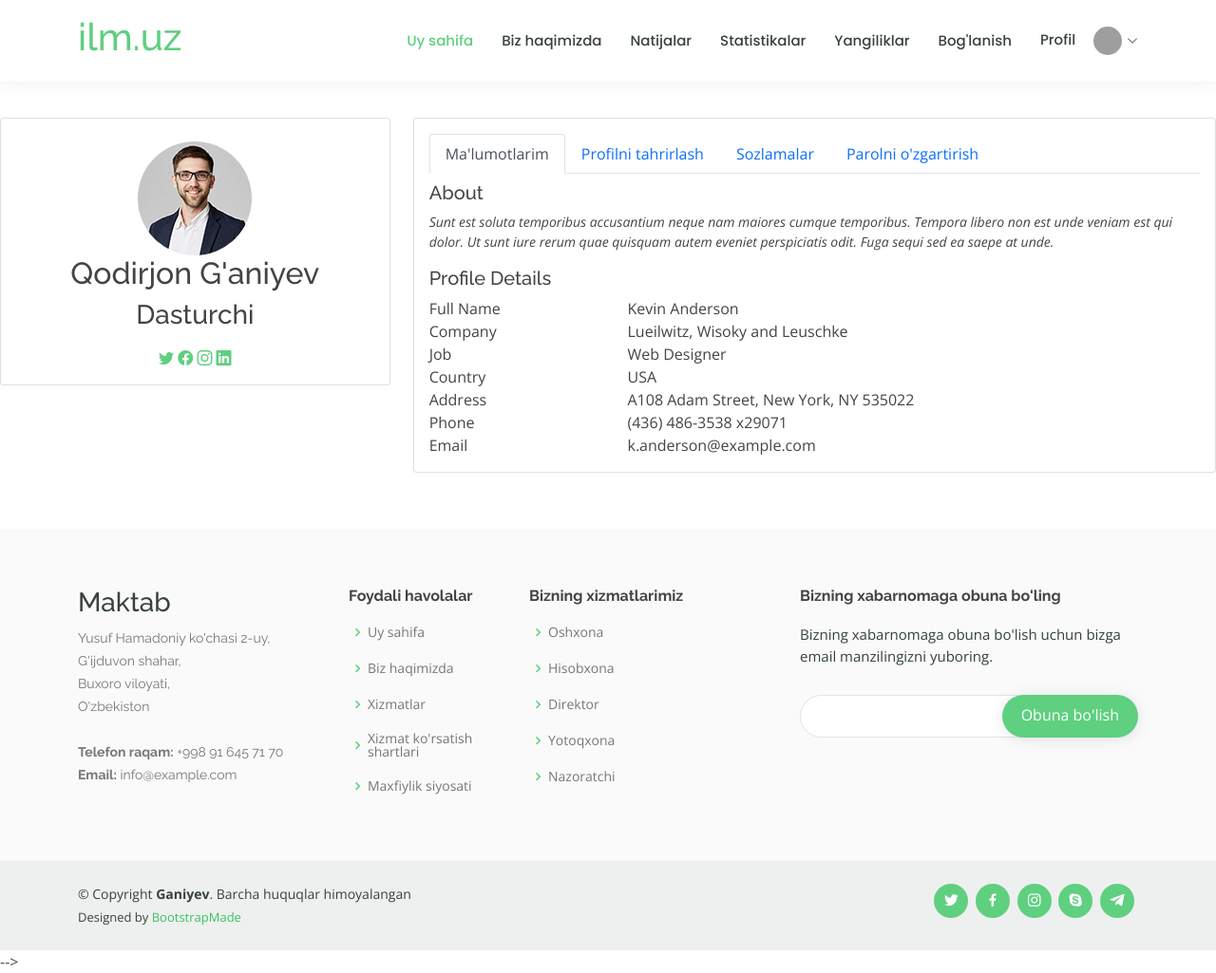
After one commit to abduqodirjon/new, a Django app: page /accounts/edit_profil/ in a window 1280 px wide. The commit adds this page. Shown: the whole page at 95% size. Run offline with Django 3.2, Linux system fonts and the light colour scheme; a user stored in the database is signed in; some libraries are stand-ins or nearby versions; grey boxes are pictures that could not be loaded.

Commit message:
profilni tahrirlash qo'shildi

```diff
--- a/registration/urls.py
+++ b/registration/urls.py
@@ -1,11 +1,12 @@
 from django import urls
 from django.urls import path
 from django.urls import path
-from .views import signup, log_in, log_out
+from .views import signup, log_in, log_out, edit_profil
 
 urlpatterns = [
     path('signup/', signup, name='signup'),
     path('login/', log_in, name='login'),
     path('logout/', log_out, name='logout'),
+    path('edit_profil/', edit_profil, name='edit_profil'),
 
 ]
--- a/registration/views.py
+++ b/registration/views.py
@@ -46,3 +46,8 @@ def log_out(request):
     if request.method=="GET":
         logout(request)
         return redirect('home')
+@login_required(login_url='login')
+def edit_profil(request):
+    context = {}
+
+    return render(request, 'registration/edit_profil.html')
--- a/templates/about.html
+++ b/templates/about.html
@@ -165,4 +165,5 @@
   </section><!-- End Testimonials Section -->
 
 </main><!-- End #main -->
+
 {% endblock content %}
--- a/templates/base.html
+++ b/templates/base.html
@@ -66,7 +66,7 @@
           {% if user.is_authenticated %}
           <li class="dropdown"><a href="#" ><span>Profil      <img src="{% static 'assets/img/trainers/trainer-2.jpg' %}" style="height: 30px; width: 30px; border-radius: 50%; margin-left: 15px;" alt=""></span> <i class="bi bi-chevron-down"></i></a>
             <ul>
-              <li><a href="#">Shaxsiy profil</a></li>
+              <li><a href="{% url 'edit_profil' %}">Shaxsiy profil</a></li>
               <li><a href="#">Tahrirlash</a></li>
               <li><a href="#">Parolni o'zgartish</a></li>
               <hr>
@@ -168,7 +168,7 @@
   <a href="#" class="back-to-top d-flex align-items-center justify-content-center"><i class="bi bi-arrow-up-short"></i></a>
 
   <!-- Vendor JS Files -->
-  <script src="{% static 'assets/vendor/purecounter/purecounter.js' %}"></script>
+  <script src="{% static 'assets/vendor/purecounter/purecounter.js' %}"></script> -->
   <script src="{% static 'assets/vendor/aos/aos.js' %}"></script>
   <script src="{% static 'assets/vendor/bootstrap/js/bootstrap.bundle.min.js' %}"></script>
   <script src="{% static 'assets/vendor/swiper/swiper-bundle.min.js' %}"></script>
--- a/templates/index.html
+++ b/templates/index.html
@@ -7,7 +7,7 @@
     <h1>Bugun O'rgan,<br>Ertaga O'rgat</h1>
     <h2>Biz birinchi tarbiyani o'rgatamiz, keyin bilim beramiz</h2>
     {% if user.is_authenticated %}
-    <a href="{% url 'natija' %}" class="btn-get-started">Boshlash</a>
+    <!-- <a href="{% url 'natija' %}" class="btn-get-started">Boshlash</a> -->
     {% else %}
     <a href="{% url 'login' %}" class="btn-get-started">Kirish</a>
     <a href="{% url 'signup' %}" class="btn-get-started">Ro'yxatdan o'tish</a>
--- /dev/null
+++ b/templates/registration/edit_profil.html
@@ -0,0 +1,285 @@
+{% extends 'base.html' %}
+{% load static %}
+{% block title %}<titlt> Profil</title>{% endblock title %}
+
+{% block content %}
+<section class="section profile" style="margin-top: 5vh;">
+      <div class="row">
+        <div class="col-xl-4">
+
+          <div class="card">
+            <div class="card-body profile-card pt-4 d-flex flex-column align-items-center">
+
+              <img src="{% static 'assets_1/img/profile-img.jpg' %}" alt="Profile" class="rounded-circle">
+              <h2>Qodirjon G'aniyev</h2>
+              <h3>Dasturchi</h3>
+              <div class="social-links mt-2">
+                <a href="#" class="twitter"><i class="bi bi-twitter"></i></a>
+                <a href="#" class="facebook"><i class="bi bi-facebook"></i></a>
+                <a href="#" class="instagram"><i class="bi bi-instagram"></i></a>
+                <a href="#" class="linkedin"><i class="bi bi-linkedin"></i></a>
+              </div>
+            </div>
+          </div>
+
+        </div>
+
+        <div class="col-xl-8">
+
+          <div class="card">
+            <div class="card-body pt-3">
+              <!-- Bordered Tabs -->
+              <ul class="nav nav-tabs nav-tabs-bordered">
+
+                <li class="nav-item">
+                  <button class="nav-link active" data-bs-toggle="tab" data-bs-target="#profile-overview">Ma'lumotlarim</button>
+                </li>
+
+                <li class="nav-item">
+                  <button class="nav-link" data-bs-toggle="tab" data-bs-target="#profile-edit">Profilni tahrirlash</button>
+                </li>
+
+                <li class="nav-item">
+                  <button class="nav-link" data-bs-toggle="tab" data-bs-target="#profile-settings">Sozlamalar</button>
+                </li>
+
+                <li class="nav-item">
+                  <button class="nav-link" data-bs-toggle="tab" data-bs-target="#profile-change-password">Parolni o'zgartirish</button>
+                </li>
+
+              </ul>
+              <div class="tab-content pt-2">
+
+                <div class="tab-pane fade show active profile-overview" id="profile-overview">
+                  <h5 class="card-title">About</h5>
+                  <p class="small fst-italic">Sunt est soluta temporibus accusantium neque nam maiores cumque temporibus. Tempora libero non est unde veniam est qui dolor. Ut sunt iure rerum quae quisquam autem eveniet perspiciatis odit. Fuga sequi sed ea saepe at unde.</p>
+
+                  <h5 class="card-title">Profile Details</h5>
+
+                  <div class="row">
+                    <div class="col-lg-3 col-md-4 label ">Full Name</div>
+                    <div class="col-lg-9 col-md-8">Kevin Anderson</div>
+                  </div>
+
+                  <div class="row">
+                    <div class="col-lg-3 col-md-4 label">Company</div>
+                    <div class="col-lg-9 col-md-8">Lueilwitz, Wisoky and Leuschke</div>
+                  </div>
+
+                  <div class="row">
+                    <div class="col-lg-3 col-md-4 label">Job</div>
+                    <div class="col-lg-9 col-md-8">Web Designer</div>
+                  </div>
+
+                  <div class="row">
+                    <div class="col-lg-3 col-md-4 label">Country</div>
+                    <div class="col-lg-9 col-md-8">USA</div>
+                  </div>
+
+                  <div class="row">
+                    <div class="col-lg-3 col-md-4 label">Address</div>
+                    <div class="col-lg-9 col-md-8">A108 Adam Street, New York, NY 535022</div>
+                  </div>
+
+                  <div class="row">
+                    <div class="col-lg-3 col-md-4 label">Phone</div>
+                    <div class="col-lg-9 col-md-8">(436) 486-3538 x29071</div>
+                  </div>
+
+                  <div class="row">
+                    <div class="col-lg-3 col-md-4 label">Email</div>
+                    <div class="col-lg-9 col-md-8">k.anderson@example.com</div>
+                  </div>
+
+                </div>
+
+                <div class="tab-pane fade profile-edit pt-3" id="profile-edit">
+
+                  <!-- Profile Edit Form -->
+                  <form>
+                    <div class="row mb-3">
+                      <label for="profileImage" class="col-md-4 col-lg-3 col-form-label">Profile Image</label>
+                      <div class="col-md-8 col-lg-9">
+                        <img src="{% static 'assets_1/img/profile-img.jpg' %}" alt="Profile">
+                        <div class="pt-2">
+                          <a href="#" class="btn btn-primary btn-sm" title="Upload new profile image"><i class="bi bi-upload"></i></a>
+                          <a href="#" class="btn btn-danger btn-sm" title="Remove my profile image"><i class="bi bi-trash"></i></a>
+                        </div>
+                      </div>
+                    </div>
+
+                    <div class="row mb-3">
+                      <label for="fullName" class="col-md-4 col-lg-3 col-form-label">Full Name</label>
+                      <div class="col-md-8 col-lg-9">
+                        <input name="fullName" type="text" class="form-control" id="fullName" value="Kevin Anderson">
+                      </div>
+                    </div>
+
+                    <div class="row mb-3">
+                      <label for="about" class="col-md-4 col-lg-3 col-form-label">About</label>
+                      <div class="col-md-8 col-lg-9">
+                        <textarea name="about" class="form-control" id="about" style="height: 100px">Sunt est soluta temporibus accusantium neque nam maiores cumque temporibus. Tempora libero non est unde veniam est qui dolor. Ut sunt iure rerum quae quisquam autem eveniet perspiciatis odit. Fuga sequi sed ea saepe at unde.</textarea>
+                      </div>
+                    </div>
+
+                    <div class="row mb-3">
+                      <label for="company" class="col-md-4 col-lg-3 col-form-label">Company</label>
+                      <div class="col-md-8 col-lg-9">
+                        <input name="company" type="text" class="form-control" id="company" value="Lueilwitz, Wisoky and Leuschke">
+                      </div>
+                    </div>
+
+                    <div class="row mb-3">
+                      <label for="Job" class="col-md-4 col-lg-3 col-form-label">Job</label>
+                      <div class="col-md-8 col-lg-9">
+                        <input name="job" type="text" class="form-control" id="Job" value="Web Designer">
+                      </div>
+                    </div>
+
+                    <div class="row mb-3">
+                      <label for="Country" class="col-md-4 col-lg-3 col-form-label">Country</label>
+                      <div class="col-md-8 col-lg-9">
+                        <input name="country" type="text" class="form-control" id="Country" value="USA">
+                      </div>
+                    </div>
+
+                    <div class="row mb-3">
+                      <label for="Address" class="col-md-4 col-lg-3 col-form-label">Address</label>
+                      <div class="col-md-8 col-lg-9">
+                        <input name="address" type="text" class="form-control" id="Address" value="A108 Adam Street, New York, NY 535022">
+                      </div>
+                    </div>
+
+                    <div class="row mb-3">
+                      <label for="Phone" class="col-md-4 col-lg-3 col-form-label">Phone</label>
+                      <div class="col-md-8 col-lg-9">
+                        <input name="phone" type="text" class="form-control" id="Phone" value="(436) 486-3538 x29071">
+                      </div>
+                    </div>
+
+                    <div class="row mb-3">
+                      <label for="Email" class="col-md-4 col-lg-3 col-form-label">Email</label>
+                      <div class="col-md-8 col-lg-9">
+                        <input name="email" type="email" class="form-control" id="Email" value="k.anderson@example.com">
+                      </div>
+                    </div>
+
+                    <div class="row mb-3">
+                      <label for="Twitter" class="col-md-4 col-lg-3 col-form-label">Twitter Profile</label>
+                      <div class="col-md-8 col-lg-9">
+                        <input name="twitter" type="text" class="form-control" id="Twitter" value="https://twitter.com/#">
+                      </div>
+                    </div>
+
+                    <div class="row mb-3">
+                      <label for="Facebook" class="col-md-4 col-lg-3 col-form-label">Facebook Profile</label>
+                      <div class="col-md-8 col-lg-9">
+                        <input name="facebook" type="text" class="form-control" id="Facebook" value="https://facebook.com/#">
+                      </div>
+                    </div>
+
+                    <div class="row mb-3">
+                      <label for="Instagram" class="col-md-4 col-lg-3 col-form-label">Instagram Profile</label>
+                      <div class="col-md-8 col-lg-9">
+                        <input name="instagram" type="text" class="form-control" id="Instagram" value="https://instagram.com/#">
+                      </div>
+                    </div>
+
+                    <div class="row mb-3">
+                      <label for="Linkedin" class="col-md-4 col-lg-3 col-form-label">Linkedin Profile</label>
+                      <div class="col-md-8 col-lg-9">
+                        <input name="linkedin" type="text" class="form-control" id="Linkedin" value="https://linkedin.com/#">
+                      </div>
+                    </div>
+
+                    <div class="text-center">
+                      <button type="submit" class="btn btn-primary">Save Changes</button>
+                    </div>
+                  </form><!-- End Profile Edit Form -->
+
+                </div>
+
+                <div class="tab-pane fade pt-3" id="profile-settings">
+
+                  <!-- Settings Form -->
+                  <form>
+
+                    <div class="row mb-3">
+                      <label for="fullName" class="col-md-4 col-lg-3 col-form-label">Email Notifications</label>
+                      <div class="col-md-8 col-lg-9">
+                        <div class="form-check">
+                          <input class="form-check-input" type="checkbox" id="changesMade" checked>
+                          <label class="form-check-label" for="changesMade">
+                            Changes made to your account
+                          </label>
+                        </div>
+                        <div class="form-check">
+                          <input class="form-check-input" type="checkbox" id="newProducts" checked>
+                          <label class="form-check-label" for="newProducts">
+                            Information on new products and services
+                          </label>
+                        </div>
+                        <div class="form-check">
+                          <input class="form-check-input" type="checkbox" id="proOffers">
+                          <label class="form-check-label" for="proOffers">
+                            Marketing and promo offers
+                          </label>
+                        </div>
+                        <div class="form-check">
+                          <input class="form-check-input" type="checkbox" id="securityNotify" checked disabled>
+                          <label class="form-check-label" for="securityNotify">
+                            Security alerts
+                          </label>
+                        </div>
+                      </div>
+                    </div>
+
+                    <div class="text-center">
+                      <button type="submit" class="btn btn-primary">Save Changes</button>
+                    </div>
+                  </form><!-- End settings Form -->
+
+                </div>
+
+                <div class="tab-pane fade pt-3" id="profile-change-password">
+                  <!-- Change Password Form -->
+                  <form>
+
+                    <div class="row mb-3">
+                      <label for="currentPassword" class="col-md-4 col-lg-3 col-form-label">Current Password</label>
+                      <div class="col-md-8 col-lg-9">
+                        <input name="password" type="password" class="form-control" id="currentPassword">
+                      </div>
+                    </div>
+
+                    <div class="row mb-3">
+                      <label for="newPassword" class="col-md-4 col-lg-3 col-form-label">New Password</label>
+                      <div class="col-md-8 col-lg-9">
+                        <input name="newpassword" type="password" class="form-control" id="newPassword">
+                      </div>
+                    </div>
+
+                    <div class="row mb-3">
+                      <label for="renewPassword" class="col-md-4 col-lg-3 col-form-label">Re-enter New Password</label>
+                      <div class="col-md-8 col-lg-9">
+                        <input name="renewpassword" type="password" class="form-control" id="renewPassword">
+                      </div>
+                    </div>
+
+                    <div class="text-center">
+                      <button type="submit" class="btn btn-primary">Change Password</button>
+                    </div>
+                  </form><!-- End Change Password Form -->
+
+                </div>
+
+              </div><!-- End Bordered Tabs -->
+
+            </div>
+          </div>
+
+        </div>
+      </div>
+    </section>
+
+{% endblock content %}
```
Also changed, not shown: templates/yangilik/yan_add_test.html (added, +17 -0 lines), db.sqlite3.
